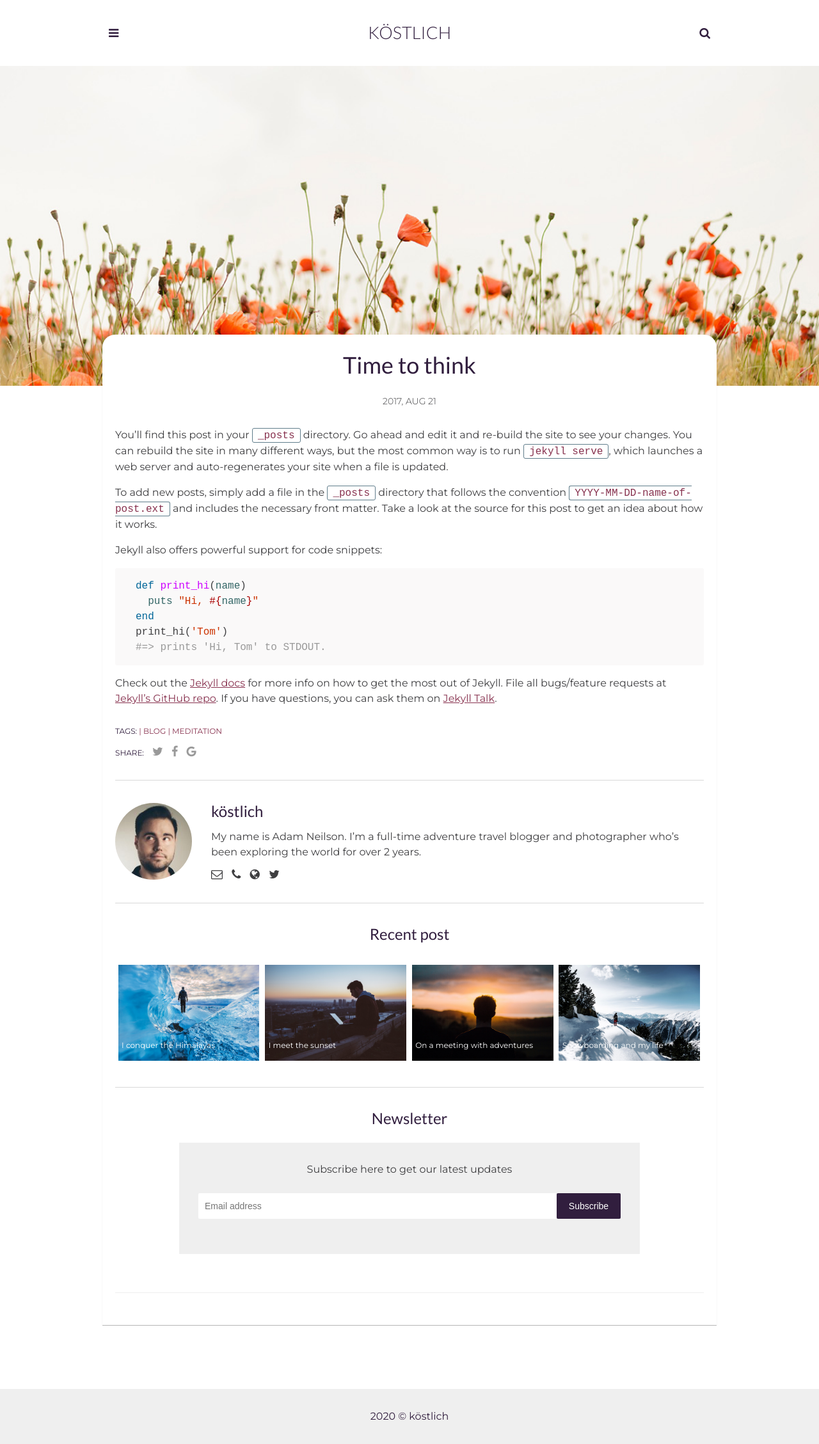
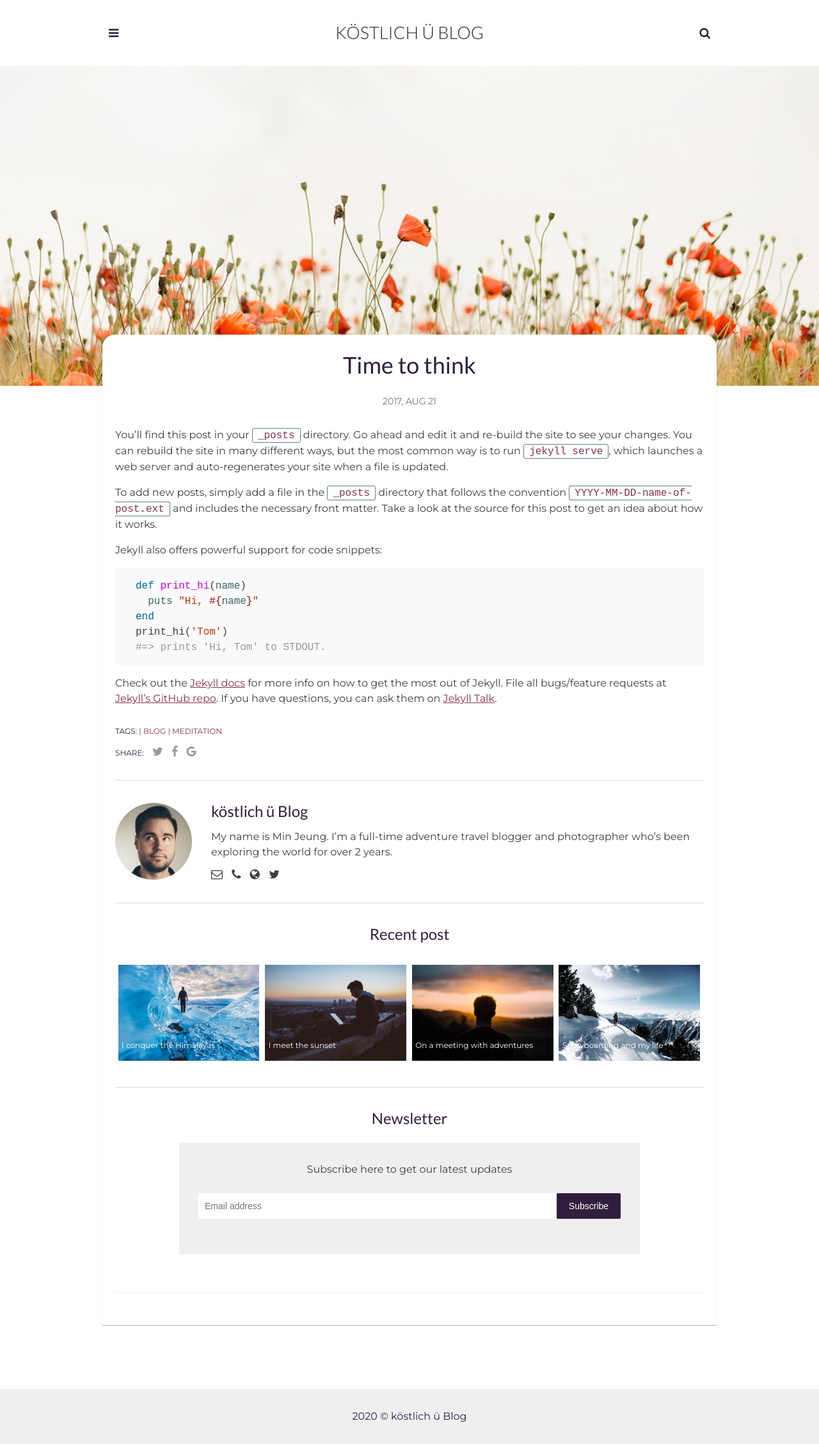
Before and after one commit to focso5/focso5.github.io, a Jekyll site: the page built from _posts/2017-08-21-time-to-think.markdown, in a window 1280 px wide. Shown: the whole page at 64% size. Built offline with Jekyll 4.4.1, drawn with Linux system fonts in a browser that asks for light colours; comment, search, counter and statistics services are not loaded.

```diff
--- a/_config.yml
+++ b/_config.yml
@@ -9,9 +9,9 @@ baseurl: "https://focso5.github.io/" # the subpath of your site, e.g. /blog
 url: "" # the base hostname & protocol for your site, e.g. http://example.com
 
 # Author settings
-author: köstlich # add your name
+author: köstlich ü Blog # add your name
 author-pic: adam-face.jpg
-about-author: My name is Adam Neilson. I’m a full-time adventure travel blogger and photographer who’s been exploring the world for over 2 years.
+about-author: My name is Min Jeung. I’m a full-time adventure travel blogger and photographer who’s been exploring the world for over 2 years.
 
 # Contact links
 email: focso5@gmail.com # Add your Email address
```
